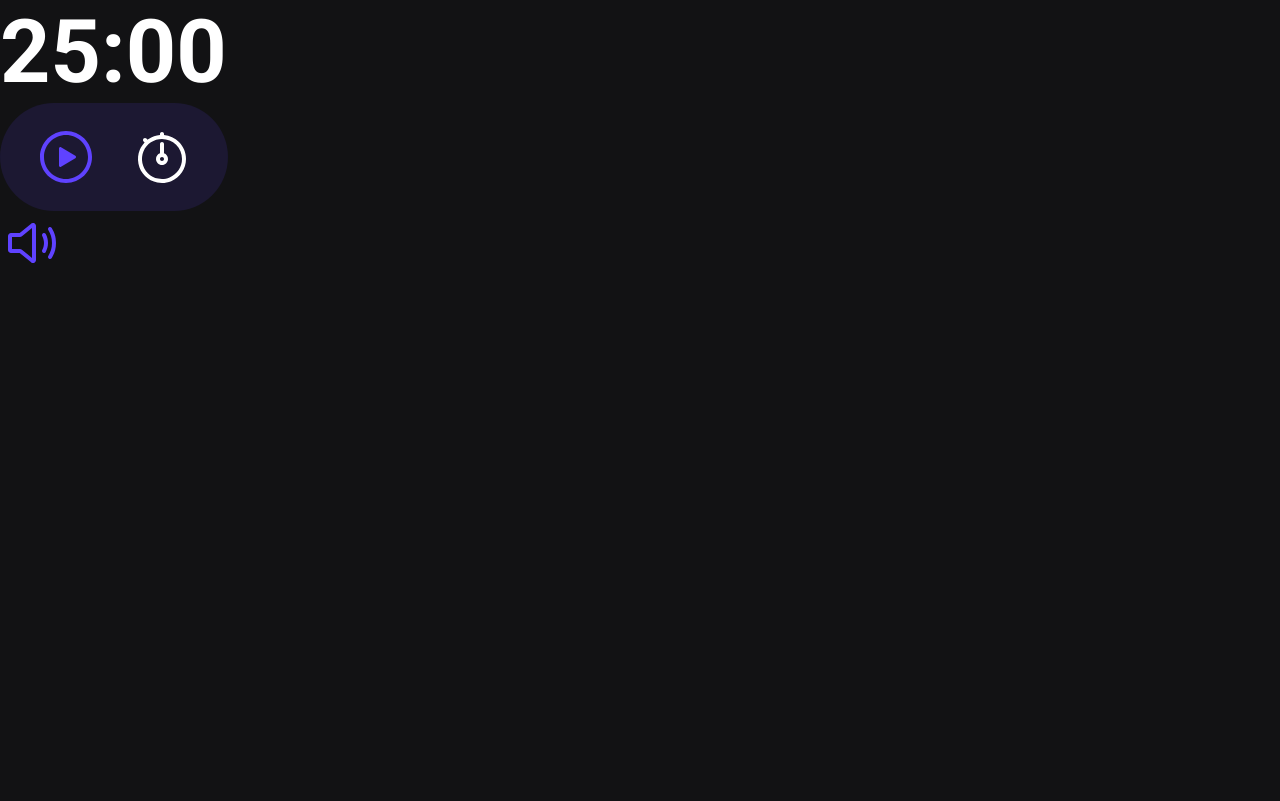
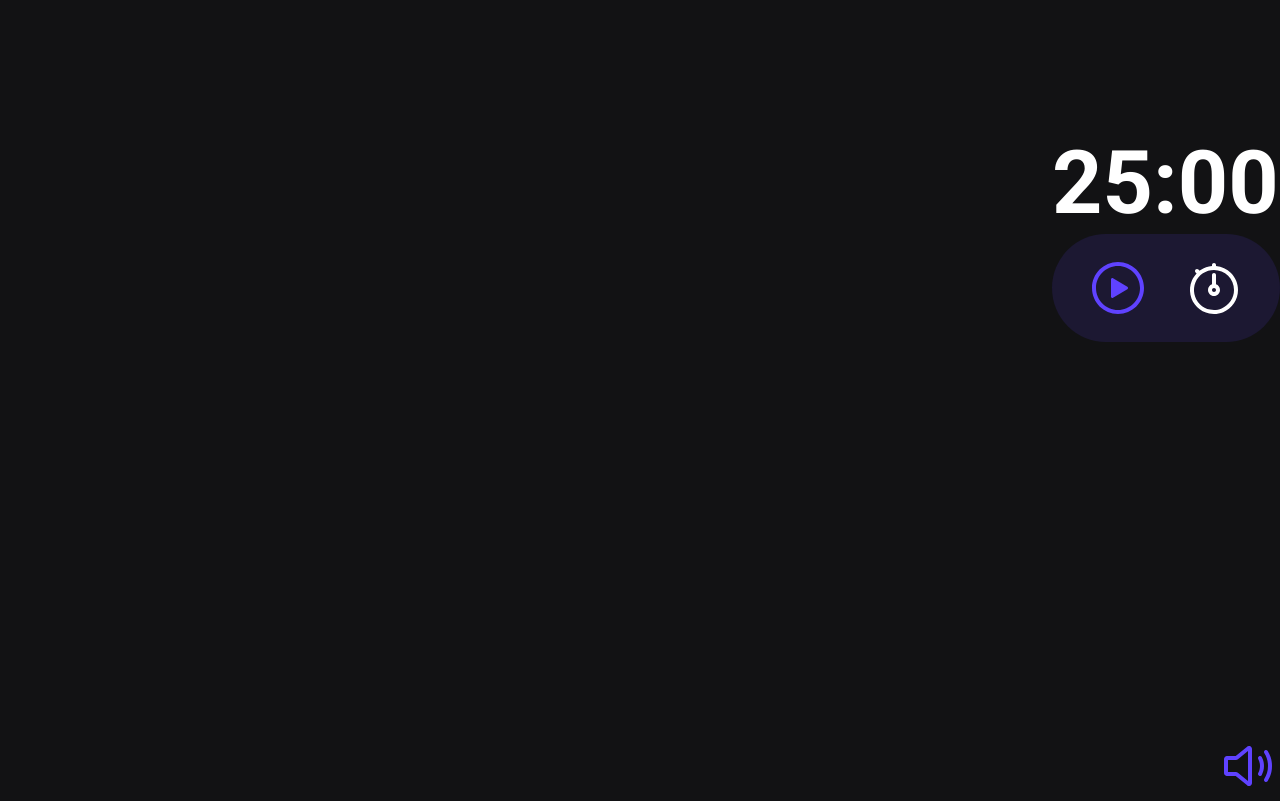
Before and after one commit to Luiz-Gustavo-Machado/PomodoroTime, a plain HTML site: page index.html in a window 1280 px wide. Drawn offline with Linux system fonts and the light colour scheme.

Commit message:
Update style.css

```diff
--- a/style.css
+++ b/style.css
@@ -22,6 +22,9 @@ body {
     color: var(--text-color);
 
     font-family: 'Roboto', sans-serif;
+
+    display: grid;
+    min-height: 100vh;
 }
 
 .hide {
@@ -34,8 +37,17 @@ body {
     fill: var(--primary-color)
 }
 
+button svg {
+    width: clamp(5rem, 3rem + 12vw, 6.4rem);
+}
+
+main {
+    justify-self: end;
+    align-self: center;
+}
+
 #timer {
-    font-size: 8.8rem;
+    font-size: clamp(4rem, 4rem + 10vw, 8.8rem);
     display: flex;
 }
 
@@ -59,3 +71,8 @@ button {
 
     cursor: pointer;
 }
+
+footer {
+    justify-self: end;
+    align-self: end;
+}
```
